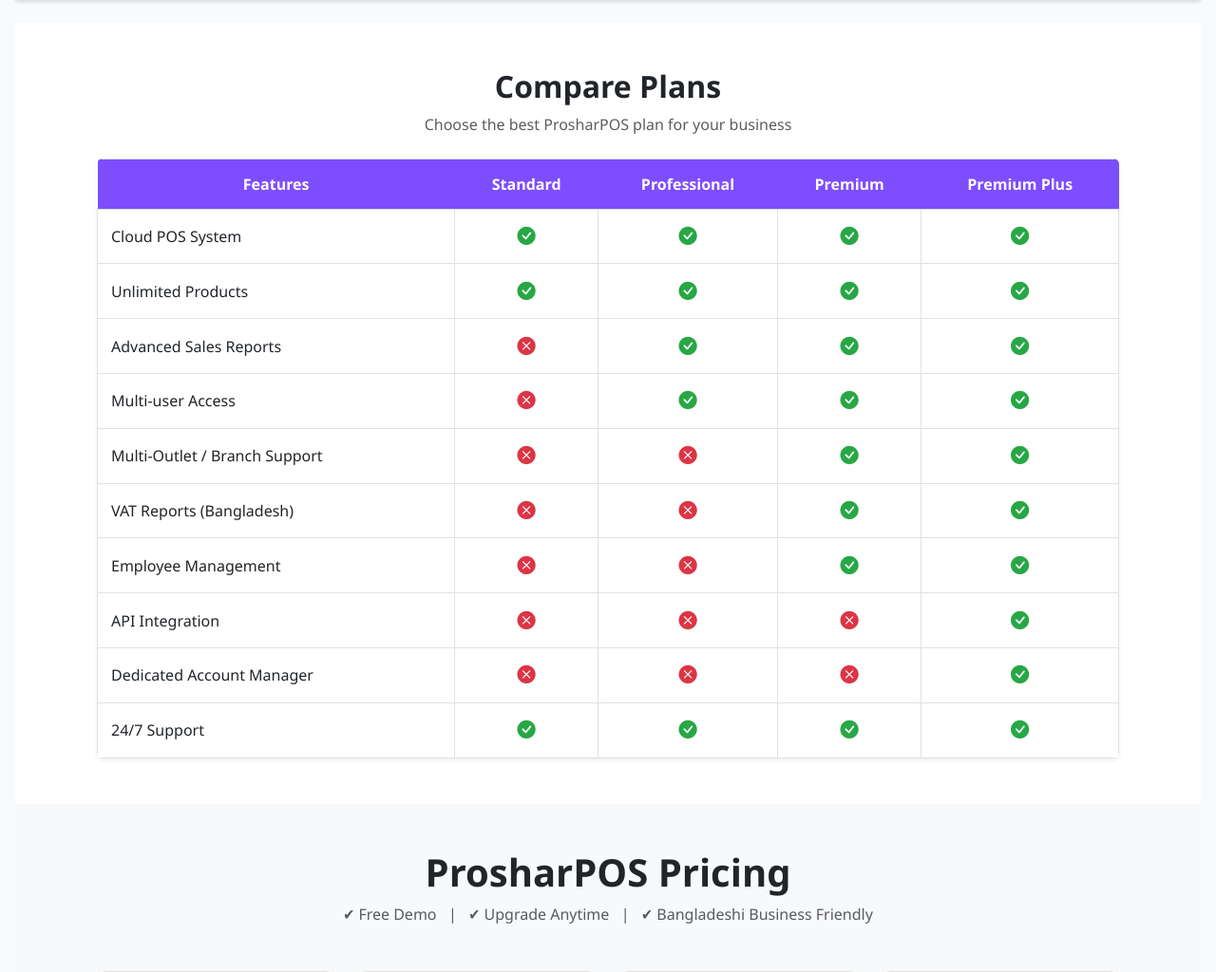
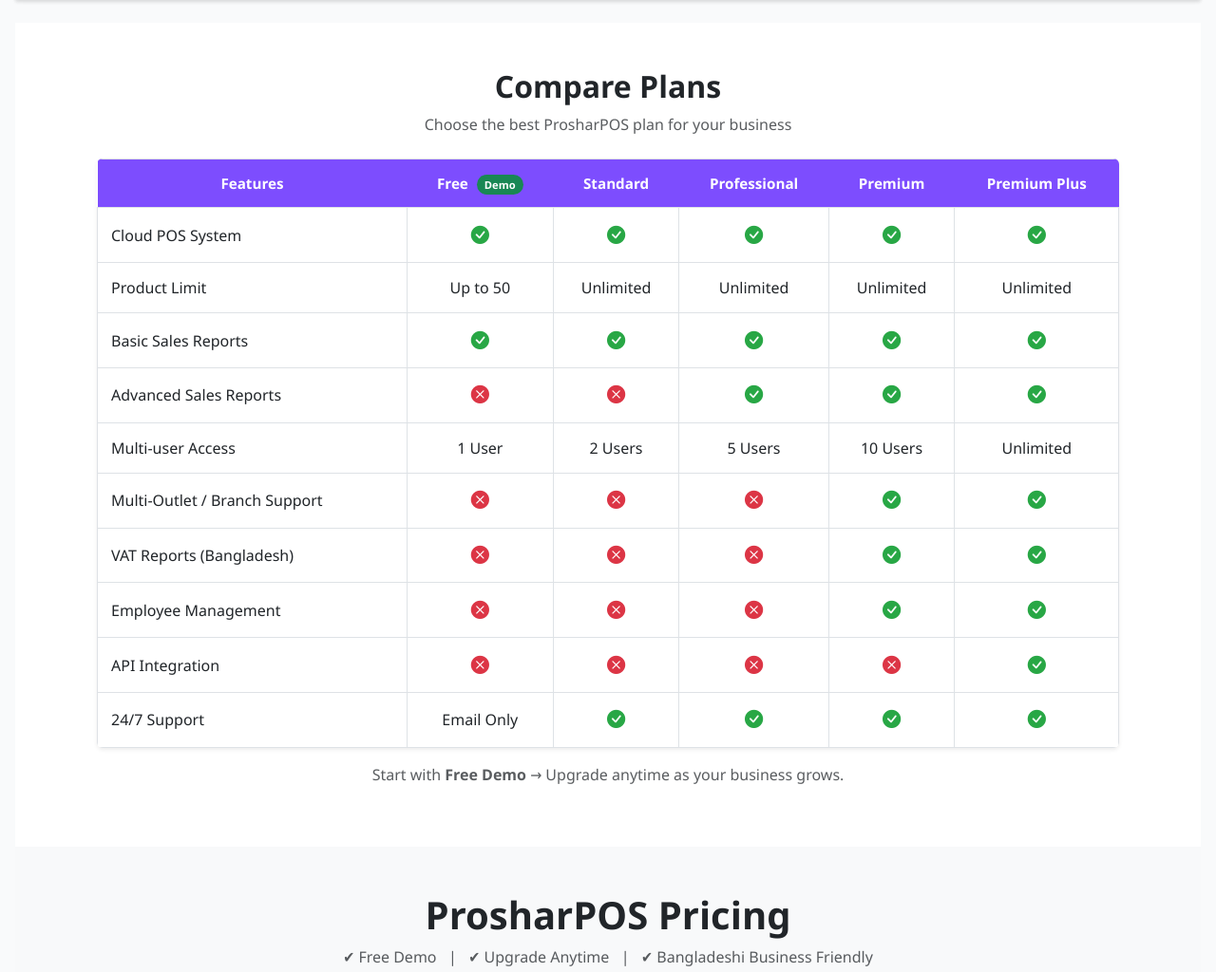
Before and after one commit to LabibArefin123/prosharpos_xyz, a PHP site: page /plan.php in a window 1280 px wide. Shown: the part 210-1234 px from the top of the page at 95% size. Run offline with PHP 8.4, Linux system fonts and the light colour scheme.

Commit message:
plan page update

```diff
--- a/plan.php
+++ b/plan.php
@@ -283,6 +283,7 @@ $countries = file_exists('countries.json') ? json_decode(file_get_contents('coun
                 background: #7d4dfe;
                 color: #fff;
                 border: none;
+                font-size: 0.95rem;
             }
 
             #plan-compare tbody tr:hover {
@@ -303,6 +304,15 @@ $countries = file_exists('countries.json') ? json_decode(file_get_contents('coun
                 color: #dc3545;
                 font-size: 1.2rem;
             }
+
+            .free-badge {
+                background: #198754;
+                color: #fff;
+                font-size: 0.7rem;
+                padding: 3px 8px;
+                border-radius: 20px;
+                margin-left: 5px;
+            }
         </style>
 
         <div class="container" style="max-width: 1100px;">
@@ -318,6 +328,10 @@ $countries = file_exists('countries.json') ? json_decode(file_get_contents('coun
                     <thead>
                         <tr>
                             <th>Features</th>
+                            <th>
+                                Free
+                                <span class="free-badge">Demo</span>
+                            </th>
                             <th>Standard</th>
                             <th>Professional</th>
                             <th>Premium</th>
@@ -331,65 +345,84 @@ $countries = file_exists('countries.json') ? json_decode(file_get_contents('coun
                             <td><i class="bi bi-check-circle-fill icon-yes"></i></td>
                             <td><i class="bi bi-check-circle-fill icon-yes"></i></td>
                             <td><i class="bi bi-check-circle-fill icon-yes"></i></td>
+                            <td><i class="bi bi-check-circle-fill icon-yes"></i></td>
                         </tr>
+
                         <tr>
-                            <td class="compare-feature">Unlimited Products</td>
+                            <td class="compare-feature">Product Limit</td>
+                            <td>Up to 50</td>
+                            <td>Unlimited</td>
+                            <td>Unlimited</td>
+                            <td>Unlimited</td>
+                            <td>Unlimited</td>
+                        </tr>
+
+                        <tr>
+                            <td class="compare-feature">Basic Sales Reports</td>
+                            <td><i class="bi bi-check-circle-fill icon-yes"></i></td>
                             <td><i class="bi bi-check-circle-fill icon-yes"></i></td>
                             <td><i class="bi bi-check-circle-fill icon-yes"></i></td>
                             <td><i class="bi bi-check-circle-fill icon-yes"></i></td>
                             <td><i class="bi bi-check-circle-fill icon-yes"></i></td>
                         </tr>
+
                         <tr>
                             <td class="compare-feature">Advanced Sales Reports</td>
+                            <td><i class="bi bi-x-circle-fill icon-no"></i></td>
                             <td><i class="bi bi-x-circle-fill icon-no"></i></td>
                             <td><i class="bi bi-check-circle-fill icon-yes"></i></td>
                             <td><i class="bi bi-check-circle-fill icon-yes"></i></td>
                             <td><i class="bi bi-check-circle-fill icon-yes"></i></td>
                         </tr>
+
                         <tr>
                             <td class="compare-feature">Multi-user Access</td>
-                            <td><i class="bi bi-x-circle-fill icon-no"></i></td>
-                            <td><i class="bi bi-check-circle-fill icon-yes"></i></td>
-                            <td><i class="bi bi-check-circle-fill icon-yes"></i></td>
-                            <td><i class="bi bi-check-circle-fill icon-yes"></i></td>
+                            <td>1 User</td>
+                            <td>2 Users</td>
+                            <td>5 Users</td>
+                            <td>10 Users</td>
+                            <td>Unlimited</td>
                         </tr>
+
                         <tr>
                             <td class="compare-feature">Multi-Outlet / Branch Support</td>
+                            <td><i class="bi bi-x-circle-fill icon-no"></i></td>
                             <td><i class="bi bi-x-circle-fill icon-no"></i></td>
                             <td><i class="bi bi-x-circle-fill icon-no"></i></td>
                             <td><i class="bi bi-check-circle-fill icon-yes"></i></td>
                             <td><i class="bi bi-check-circle-fill icon-yes"></i></td>
                         </tr>
+
                         <tr>
                             <td class="compare-feature">VAT Reports (Bangladesh)</td>
+                            <td><i class="bi bi-x-circle-fill icon-no"></i></td>
                             <td><i class="bi bi-x-circle-fill icon-no"></i></td>
                             <td><i class="bi bi-x-circle-fill icon-no"></i></td>
                             <td><i class="bi bi-check-circle-fill icon-yes"></i></td>
                             <td><i class="bi bi-check-circle-fill icon-yes"></i></td>
                         </tr>
+
                         <tr>
                             <td class="compare-feature">Employee Management</td>
+                            <td><i class="bi bi-x-circle-fill icon-no"></i></td>
                             <td><i class="bi bi-x-circle-fill icon-no"></i></td>
                             <td><i class="bi bi-x-circle-fill icon-no"></i></td>
                             <td><i class="bi bi-check-circle-fill icon-yes"></i></td>
                             <td><i class="bi bi-check-circle-fill icon-yes"></i></td>
                         </tr>
+
                         <tr>
                             <td class="compare-feature">API Integration</td>
                             <td><i class="bi bi-x-circle-fill icon-no"></i></td>
                             <td><i class="bi bi-x-circle-fill icon-no"></i></td>
                             <td><i class="bi bi-x-circle-fill icon-no"></i></td>
-                            <td><i class="bi bi-check-circle-fill icon-yes"></i></td>
-                        </tr>
-                        <tr>
-                            <td class="compare-feature">Dedicated Account Manager</td>
-                            <td><i class="bi bi-x-circle-fill icon-no"></i></td>
-                            <td><i class="bi bi-x-circle-fill icon-no"></i></td>
                             <td><i class="bi bi-x-circle-fill icon-no"></i></td>
                             <td><i class="bi bi-check-circle-fill icon-yes"></i></td>
                         </tr>
+
                         <tr>
                             <td class="compare-feature">24/7 Support</td>
+                            <td>Email Only</td>
                             <td><i class="bi bi-check-circle-fill icon-yes"></i></td>
                             <td><i class="bi bi-check-circle-fill icon-yes"></i></td>
                             <td><i class="bi bi-check-circle-fill icon-yes"></i></td>
@@ -398,8 +431,13 @@ $countries = file_exists('countries.json') ? json_decode(file_get_contents('coun
                     </tbody>
                 </table>
             </div>
+
+            <p class="text-center text-muted mt-3">
+                Start with <strong>Free Demo</strong> → Upgrade anytime as your business grows.
+            </p>
         </div>
     </section>
+
 
     <section class="py-5 bg-light" id="plan">
         <style>
```
